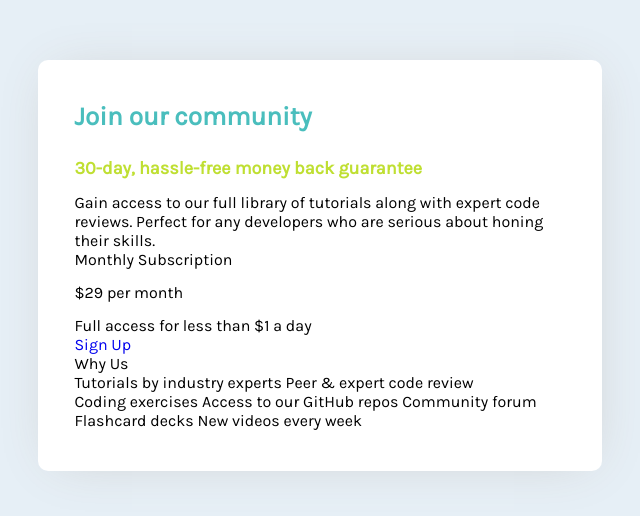
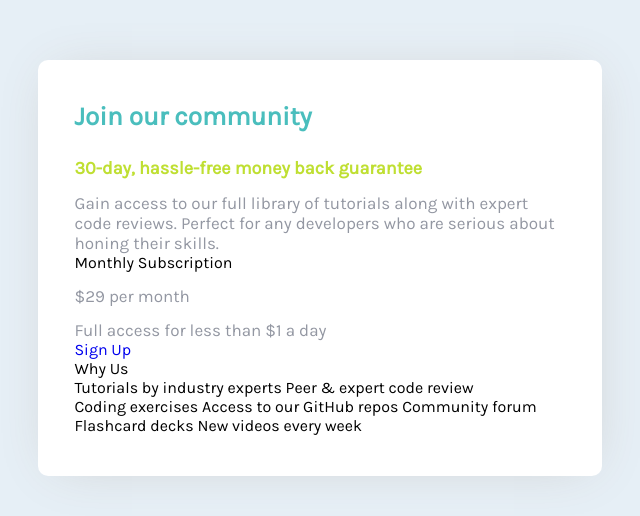
Before and after one commit to RajiwadeChay/single-price-grid-component, a plain HTML site: page index.html in a window 1280 px wide. Shown: the part 112-628 px from the top of the page, without its empty margins (320-960 px from the left). Drawn offline with Linux system fonts and the light colour scheme.

Commit message:
Before making correction in html structure

```diff
--- a/assets/css/style.css
+++ b/assets/css/style.css
@@ -246,6 +246,9 @@ h1 {
 
 p {
   margin-top: 14px;
+  color: #9397A2;
+  font-size: 17px;
+  font-weight: 400;
 }
 
 .sub-heading {
```
